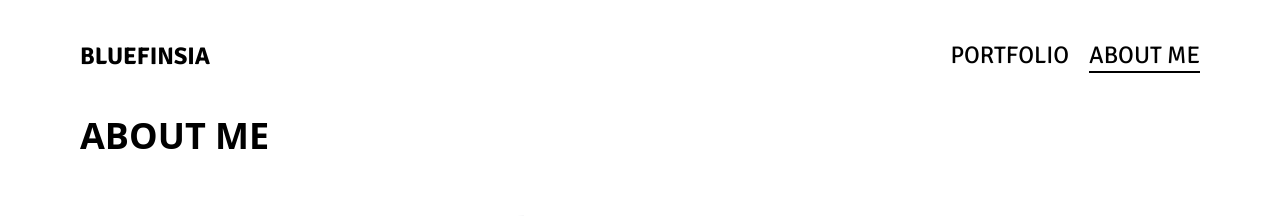
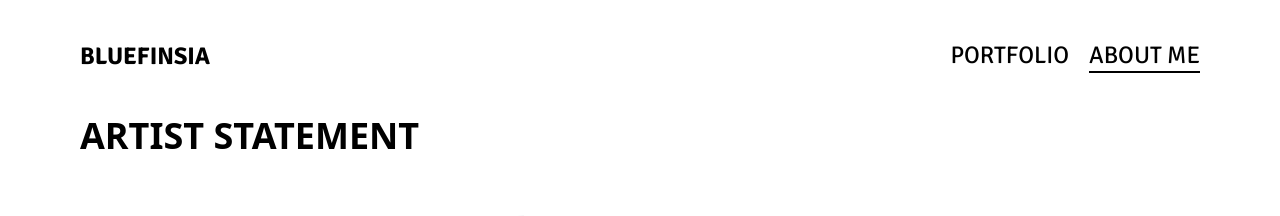
Before and after one commit to bluefinsia/bluefinsia.github.io, a plain HTML site: page photography-portfolio/dist/about_me.html in a window 1280 px wide. Shown: the top 216 px of the page. Drawn offline with nearby package versions, Linux system fonts and the light colour scheme; files that its build step writes are made by us from their sources.

Commit message:
Update about_me.html

```diff
--- a/photography-portfolio/dist/about_me.html
+++ b/photography-portfolio/dist/about_me.html
@@ -116,7 +116,7 @@
     </header>
     <!-- Content -->
     <div class="container mx-auto">
-      <h1 class="text-4xl pt-10 pb-8"><b>ABOUT ME</b></h1>
+      <h1 class="text-4xl pt-10 pb-8"><b>ARTIST STATEMENT</b></h1>
       <div class="grid grid-cols-2 gap-14 md:gap-20">
         <div class="col-span-2 md:col-span-1">
           <div
```
